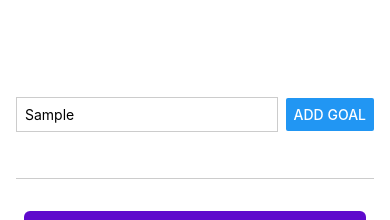
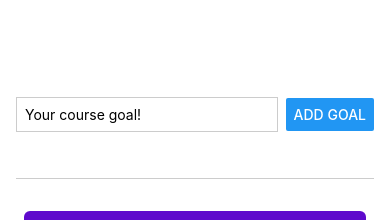
Before and after one commit to hamdan/ReactNative, a React Native app: screen / in a window 390 px wide. Both pictures are taken after typing "Sample" into the empty fields and a click on the button "ADD GOAL". Shown: the top 220 px of the page. Built offline with nearby package versions, Linux system fonts and the light colour scheme.

Commit message:
PressAble item

```diff
--- a/App.js
+++ b/App.js
@@ -1,34 +1,38 @@
 import { useState } from "react";
-import { StyleSheet, View, Button, TextInput, FlatList } from "react-native";
+import { StyleSheet, View, FlatList } from "react-native";
 import GoalItem from "./components/GoalItem";
+import GoalInput from "./components/GoalInput";
 
 export default function App() {
-  const [enteredGoalText, setEnteredGoalText] = useState("");
   const [courseGoals, setCourseGoals] = useState([]);
-  function goalInputHandler(enterText) {
-    setEnteredGoalText(enterText);
-  }
-  function addGoalHandler() {
+
+  function addGoalHandler(enteredGoalText) {
     setCourseGoals((currentCourseGoals) => [
       ...currentCourseGoals,
       { text: enteredGoalText, id: Math.random().toString() },
     ]);
   }
+
+  function deleteGoalHandler(id) {
+    setCourseGoals((currentCourseGoals) => {
+      return currentCourseGoals.filter((goal) => goal.id !== id);
+    });
+    console.log("Delete Item");
+  }
   return (
     <View style={styles.appContainer}>
-      <View style={styles.inputContainer}>
-        <TextInput
-          style={styles.textInput}
-          placeholder="Your course goal!"
-          onChangeText={goalInputHandler}
-        />
-        <Button title="Add Goal" onPress={addGoalHandler} />
-      </View>
+      <GoalInput onAddGoal={addGoalHandler} />
       <View style={styles.goalsContainer} r>
         <FlatList
           data={courseGoals}
           renderItem={(itemData) => {
-            return <GoalItem text={itemData.item.text} />;
+            return (
+              <GoalItem
+                text={itemData.item.text}
+                id={itemData.item.id}
+                onDeleteItem={deleteGoalHandler}
+              />
+            );
           }}
           keyExtrator={(item, index) => {
             return item.id;
@@ -45,22 +49,6 @@
     paddingTop: 50,
     paddingHorizontal: 16,
   },
-  inputContainer: {
-    flex: 1,
-    flexDirection: "row",
-    justifyContent: "space-between",
-    alignItems: "center",
-    marginBottom: 24,
-    borderBottomWidth: 1,
-    borderBottomColor: "#cccccc",
-  },
-  textInput: {
-    borderWidth: 1,
-    borderColor: "#cccccc",
-    width: "80%",
-    marginRight: 8,
-    padding: 8,
-  },
   goalsContainer: {
     flex: 5,
   },
--- a/components/GoalInput.js
+++ b/components/GoalInput.js
@@ -0,0 +1,47 @@
+import { useState } from "react";
+import { View, TextInput, Button, StyleSheet } from "react-native";
+
+function GoalInput(props) {
+  const [enteredGoalText, setEnteredGoalText] = useState("");
+
+  function goalInputHandler(enterText) {
+    setEnteredGoalText(enterText);
+  }
+  function addGoalHandler() {
+    props.onAddGoal(enteredGoalText);
+    setEnteredGoalText("");
+  }
+
+  return (
+    <View style={styles.inputContainer}>
+      <TextInput
+        style={styles.textInput}
+        placeholder="Your course goal!"
+        onChangeText={goalInputHandler}
+        value={enteredGoalText}
+      />
+      <Button title="Add Goal" onPress={addGoalHandler} />
+    </View>
+  );
+}
+
+export default GoalInput;
+
+const styles = StyleSheet.create({
+  inputContainer: {
+    flex: 1,
+    flexDirection: "row",
+    justifyContent: "space-between",
+    alignItems: "center",
+    marginBottom: 24,
+    borderBottomWidth: 1,
+    borderBottomColor: "#cccccc",
+  },
+  textInput: {
+    borderWidth: 1,
+    borderColor: "#cccccc",
+    width: "80%",
+    marginRight: 8,
+    padding: 8,
+  },
+});
--- a/components/GoalItem.js
+++ b/components/GoalItem.js
@@ -1,10 +1,12 @@
-import { StyleSheet, View, Text } from "react-native";
+import { StyleSheet, View, Text, Pressable } from "react-native";
 
 function GoalItem(props) {
   return (
-    <View style={styles.goalItem}>
-      <Text style={styles.goalText}>{props.text}</Text>
-    </View>
+    <Pressable onPress={props.onDeleteItem.bind(this, props.id)}>
+      <View style={styles.goalItem}>
+        <Text style={styles.goalText}>{props.text}</Text>
+      </View>
+    </Pressable>
   );
 }
 
```
